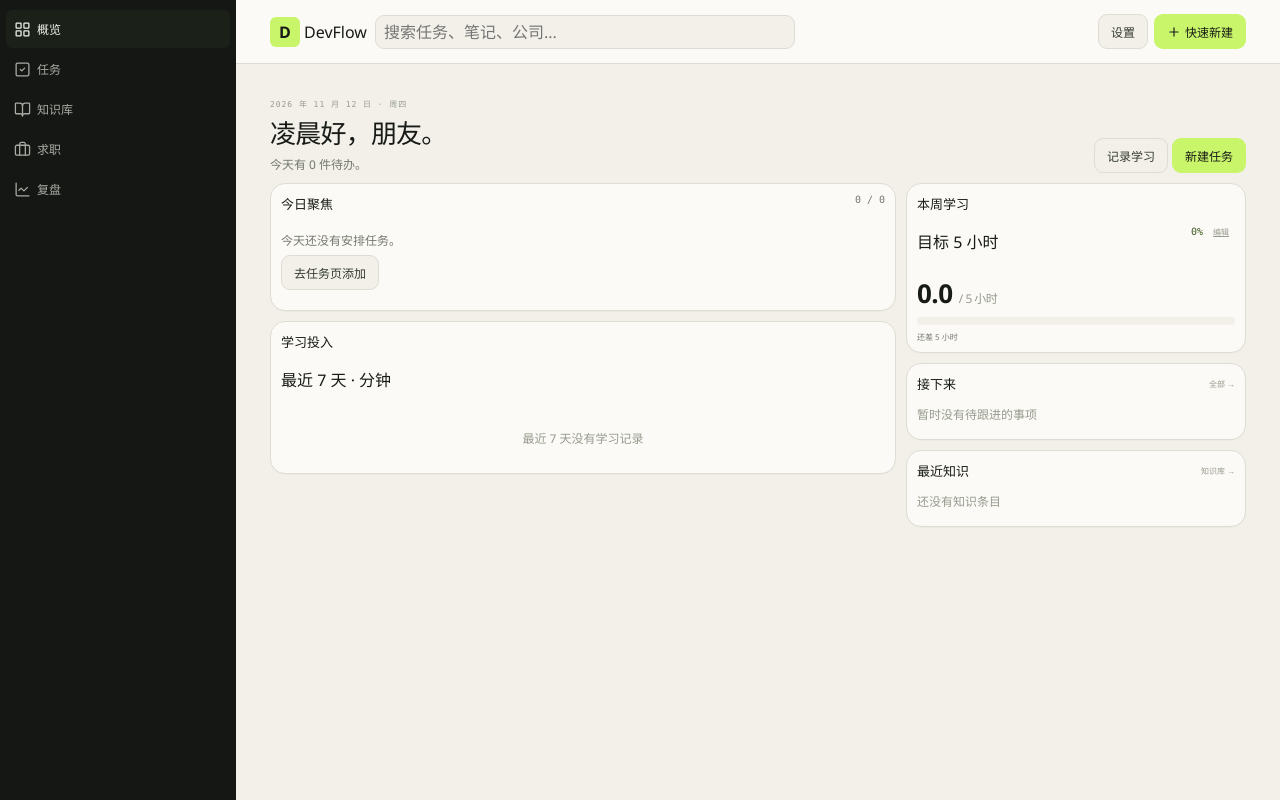
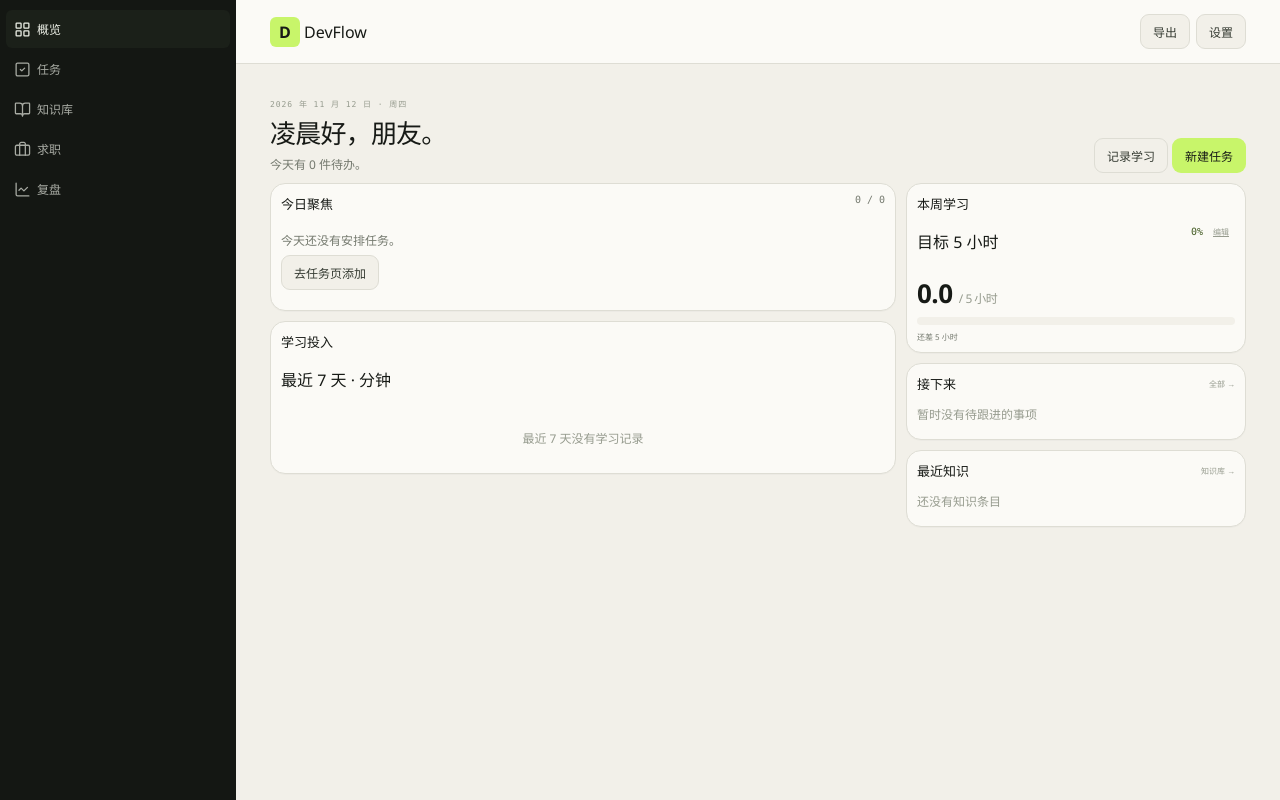
Before and after one commit to cyldstore/devflow, a Vue app in the folder devflow/: page / in a window 1280 px wide. Built offline with nearby package versions, Linux system fonts and the light colour scheme.

Commit message:
feat(backup): 备份元信息与顶栏导出

```diff
--- a/devflow/src/components/layout/AppTopbar.vue
+++ b/devflow/src/components/layout/AppTopbar.vue
@@ -5,26 +5,42 @@
       <span class="brand-name">DevFlow</span>
     </RouterLink>
 
-    <input
-      type="search"
-      class="search"
-      placeholder="搜索任务、笔记、公司..."
-      aria-label="全局搜索"
-    />
+    <div class="actions">
+      <Button
+        variant="ghost"
+        class="export-btn"
+        :aria-label="hasUnexportedChanges ? '导出备份（有未备份的修改）' : '导出备份'"
+        @click="exportData"
+      >
+        导出
+        <span v-if="hasUnexportedChanges" class="backup-dot" aria-hidden="true" />
+      </Button>
 
-    <div class="actions">
       <Button variant="ghost" @click="openSettings">设置</Button>
-      <Button variant="lime">
-        <Plus :size="14" aria-hidden="true" />
-        快速新建
-      </Button>
     </div>
   </header>
 </template>
 <script setup lang="ts">
-import { Plus } from 'lucide-vue-next'
 import Button from '@/components/ui/Button.vue'
 import { openSettings } from '@/stores/ui'
+import { useDatabase } from '@/stores/db'
+import { markExported, useBackupMeta } from '@/stores/backup'
+import { downloadBackup } from '@/lib/backup'
+import { toast } from '@/lib/toast'
+
+const db = useDatabase()
+const { hasUnexportedChanges } = useBackupMeta()
+
+function exportData() {
+  downloadBackup(db)
+  markExported()
+  toast.add({
+    title: '已导出备份',
+    description: '文件已保存到下载目录',
+    status: 'success',
+    duration: 3000,
+  })
+}
 </script>
 
 <style scoped>
@@ -57,23 +73,6 @@ import { openSettings } from '@/stores/ui'
   font-weight: 800;
 }
 
-.search {
-  flex: 1 1 0;
-  min-width: 0;
-  max-width: 420px;
-  height: 34px;
-  padding: 0 var(--space-4);
-  border: 1px solid var(--color-border);
-  border-radius: var(--radius-md);
-  background: var(--color-background);
-  color: var(--color-text);
-}
-
-.search:focus-visible {
-  outline: 2px solid var(--color-accent);
-  outline-offset: 1px;
-}
-
 .actions {
   margin-left: auto;
   display: flex;
@@ -101,4 +100,18 @@ import { openSettings } from '@/stores/ui'
   outline: 2px solid var(--color-text-strong);
   outline-offset: 2px;
 }
+
+.export-btn {
+  position: relative;
+}
+
+.backup-dot {
+  position: absolute;
+  top: 5px;
+  right: 5px;
+  width: 6px;
+  height: 6px;
+  border-radius: var(--radius-circle);
+  background: var(--color-danger);
+}
 </style>
--- /dev/null
+++ b/devflow/src/stores/backup.ts
@@ -0,0 +1,50 @@
+import { computed, ref } from 'vue'
+import { readJSON, writeJSON } from '@/lib/storage'
+
+interface BackupMeta {
+  lastExportedAt: string | null
+  lastChangedAt: string | null
+}
+
+const META_KEY = 'backup-meta'
+
+const stored = readJSON<BackupMeta>(META_KEY, {
+  lastExportedAt: null,
+  lastChangedAt: null,
+})
+
+const lastExportedAt = ref<string | null>(stored.lastExportedAt ?? null)
+const lastChangedAt = ref<string | null>(stored.lastChangedAt ?? null)
+
+function persistMeta(): void {
+  writeJSON(META_KEY, {
+    lastExportedAt: lastExportedAt.value,
+    lastChangedAt: lastChangedAt.value,
+  })
+}
+
+export function markDataChanged(): void {
+  lastChangedAt.value = new Date().toISOString()
+  persistMeta()
+}
+
+export function markExported(): void {
+  lastExportedAt.value = new Date().toISOString()
+  persistMeta()
+}
+
+export function useBackupMeta() {
+  const hasUnexportedChanges = computed(() => {
+    if (!lastChangedAt.value) return false
+    if (!lastExportedAt.value) return true
+    return lastChangedAt.value > lastExportedAt.value
+  })
+
+  const daysSinceExport = computed(() => {
+    if (!lastExportedAt.value) return null
+    const elapsed = Date.now() - new Date(lastExportedAt.value).getTime()
+    return Math.floor(elapsed / 86_400_000)
+  })
+
+  return { lastExportedAt, lastChangedAt, hasUnexportedChanges, daysSinceExport }
+}
--- a/devflow/src/stores/db.ts
+++ b/devflow/src/stores/db.ts
@@ -2,6 +2,7 @@ import { reactive, readonly, ref, watch } from 'vue'
 import type { Database } from '@/lib/db'
 import { loadDatabase, saveDatabase, createEmptyDatabase } from '@/lib/db'
 import { createSeedDatabase } from '@/lib/seed'
+import { markDataChanged } from './backup'
 
 export type SaveStatus = 'idle' | 'saving' | 'saved' | 'error' // 保存状态
 
@@ -28,6 +29,7 @@ export function useSaveStatus() {
 export function persist(): boolean {
   clearPending()
   const ok = saveDatabase(state)
+  if (ok) markDataChanged()
   status.value = ok ? 'saved' : 'error'
   return ok
 }
@@ -65,6 +67,7 @@ function scheduleSave(): void {
   timer = setTimeout(() => {
     timer = undefined
     const ok = saveDatabase(state)
+    if (ok) markDataChanged()
     status.value = ok ? 'saved' : 'error'
   }, SAVE_DELAY)
 }
```
